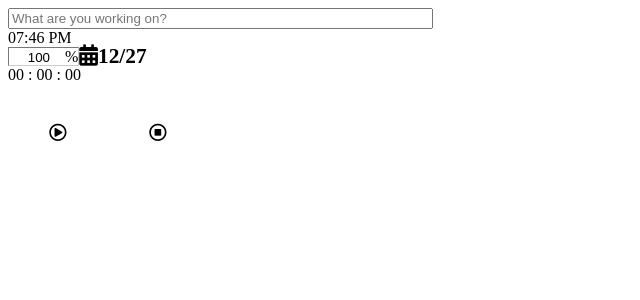
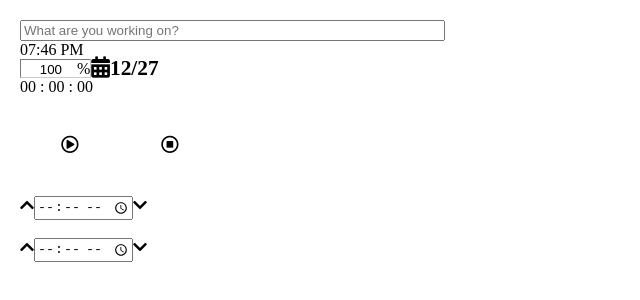
Before and after one commit to ericasu33/sprig, a React (Create React App) app: page / in a window 1280 px wide. Shown: the top 300 px of the page, without its empty margins (0-640 px from the left). Built offline with nearby package versions, Linux system fonts and the light colour scheme.

Commit message:
WIP get basic features to display

```diff
--- a/src/App.css
+++ b/src/App.css
@@ -5,3 +5,7 @@
 html {
   box-sizing: border-box;
 }
+
+body {
+  margin: 20px;
+}
--- a/src/App.js
+++ b/src/App.js
@@ -1,10 +1,12 @@
 import './App.css';
 import Entries from './components/Entries';
+import Step_input from './components/Step_input';
 
 function App() {
   return (
     <div>
       <Entries />
+      <Step_input />
     </div>
   );
 }
--- /dev/null
+++ b/src/components/Step_input.jsx
@@ -0,0 +1,39 @@
+import React, { useState } from 'react'
+
+import './Step_input.scss'
+
+
+
+const Increment_input = function() {
+  const [value, setValue] = useState('')
+
+  return (
+    <>
+    <div>
+      <i className="fa fa-chevron-up" onClick={e=>setValue((prev)=>prev + 1)}></i>
+      <input
+        value={value}
+        onChange={(event) => setValue(event.target.value)}
+        name='input'
+        type='time'
+        step='60'
+      />
+      <i className="fa fa-chevron-down" ></i>
+    </div>
+    <br />
+    <div>
+      <i className="fa fa-chevron-up" ></i>
+      <input
+        value={value}
+        onChange={(event) => setValue(event.target.value)}
+        name='input'
+        type='time'
+        step='60'
+      />
+      <i className="fa fa-chevron-down" ></i>
+    </div>
+    </>
+  )
+}
+
+export default Increment_input
```
Also changed, not shown: src/components/Step_input.scss (added).
